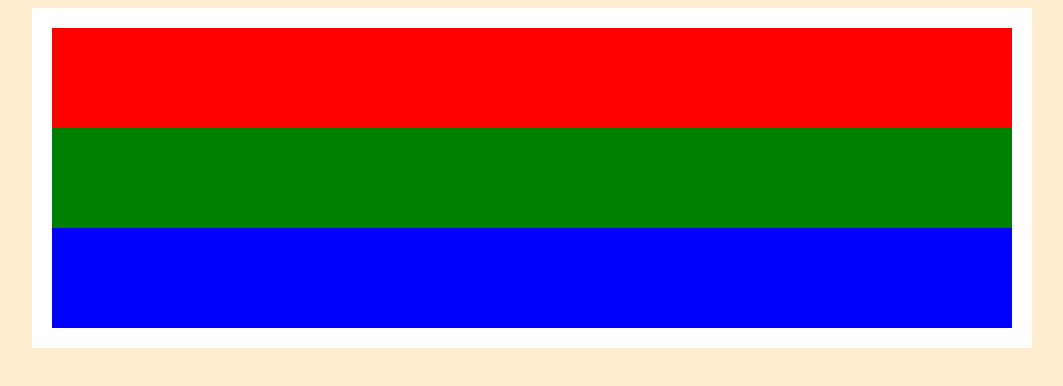
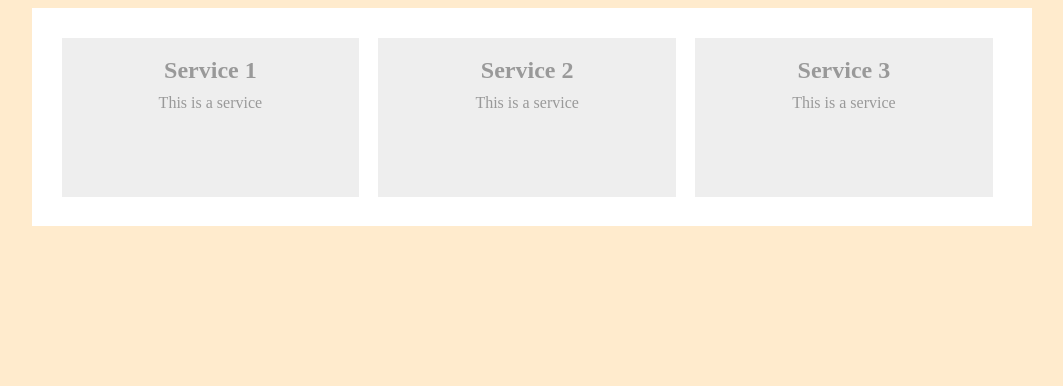
Before and after one commit to BilalAriff/Module2-, a plain HTML site: page index.html in a window 1280 px wide. Shown: the whole page, without its empty margins (108-1171 px from the left). Drawn offline with Linux system fonts and the light colour scheme.

Commit message:
service box made

```diff
--- a/index.html
+++ b/index.html
@@ -17,9 +17,24 @@
             </p>
          -->
 
-        <div class="red box"></div>
+        <!-- <div class="red box"></div>
         <div class="green box"></div>
-        <div class="blue box"></div>
+        <div class="blue box"></div> -->
+
+        <div class="service">
+                <h2>Service 1</h2>
+                <p>This is a service</p>
+        </div>
+
+        <div class="service">
+                <h2>Service 2</h2>
+                <p>This is a service</p>
+        </div>
+
+        <div class="service">
+                <h2>Service 3</h2>
+                <p>This is a service</p>
+        </div>
 
       </div>
 
--- a/style.css
+++ b/style.css
@@ -35,3 +35,19 @@ img {
 .blue {
     background-color: blue ;
 }
+
+
+.service h2, .service p {
+    color: #999;
+    margin: 10px 0;
+    text-align: center;
+}
+
+.service {
+    float: left;
+    background: #eee;
+    width: 29%;
+    margin: 1%;
+    padding: 1%;
+    height: 140px;
+}
```
